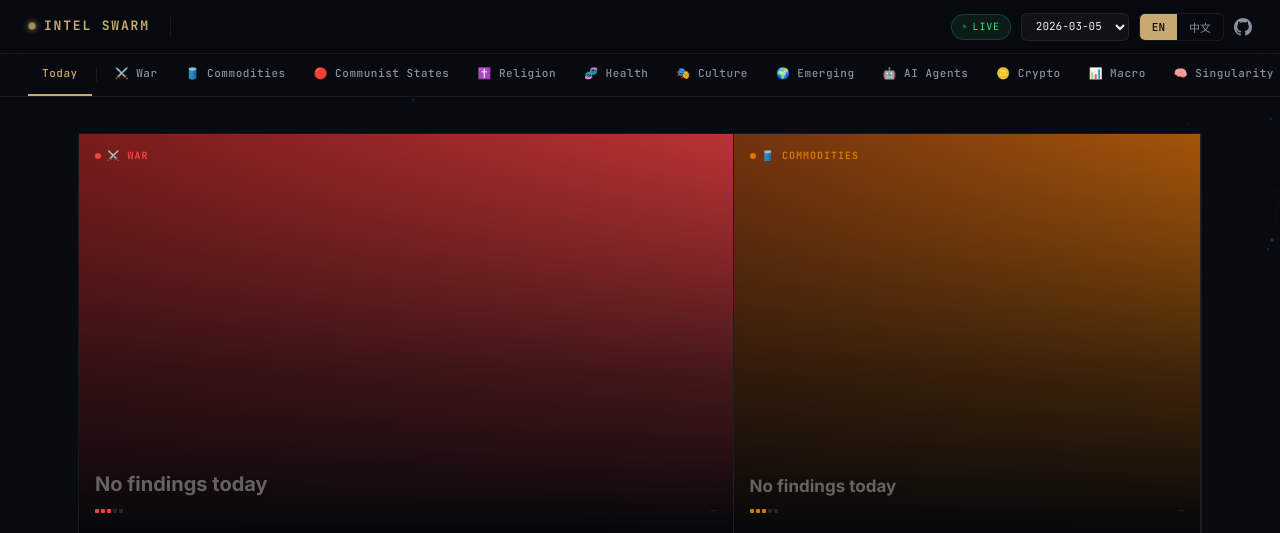
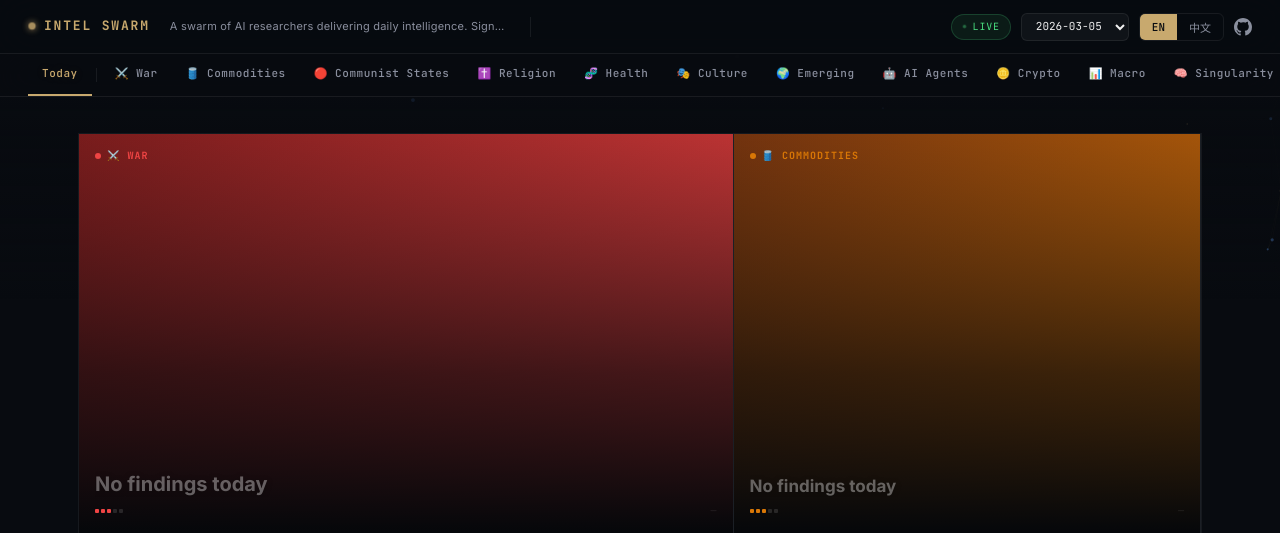
Before and after one commit to outsmartchad/intel-swarm, a Flask app: page /date/1 in a window 1280 px wide. Shown: the top 533 px of the page. Run offline with Flask 3, Linux system fonts and the light colour scheme.

Commit message:
feat: add tagline to masthead header

```diff
--- a/web/templates/base.html
+++ b/web/templates/base.html
@@ -123,6 +123,8 @@
       transition: border-color .2s;
     }
     .date-select:hover { border-color: var(--accent); }
+    .masthead-tagline { font-size: 11px; color: var(--muted); letter-spacing: .02em; white-space: nowrap; overflow: hidden; text-overflow: ellipsis; max-width: 340px; }
+    @media (max-width: 860px) { .masthead-tagline { display: none; } }
     .gh-link { color: var(--muted); display: flex; align-items: center; transition: color .15s; }
     .gh-link:hover { color: var(--text); }
     .lang-toggle { display: flex; border: 1px solid var(--border); border-radius: 6px; overflow: hidden; }
@@ -330,6 +332,7 @@
     <span class="brand-dot"></span>
     INTEL SWARM
   </a>
+  <span class="masthead-tagline">A swarm of AI researchers delivering daily intelligence. Signal over noise.</span>
   <div class="masthead-divider"></div>
   <div class="masthead-meta">
     <div class="live-badge"><span class="live-dot"></span>LIVE</div>
```
